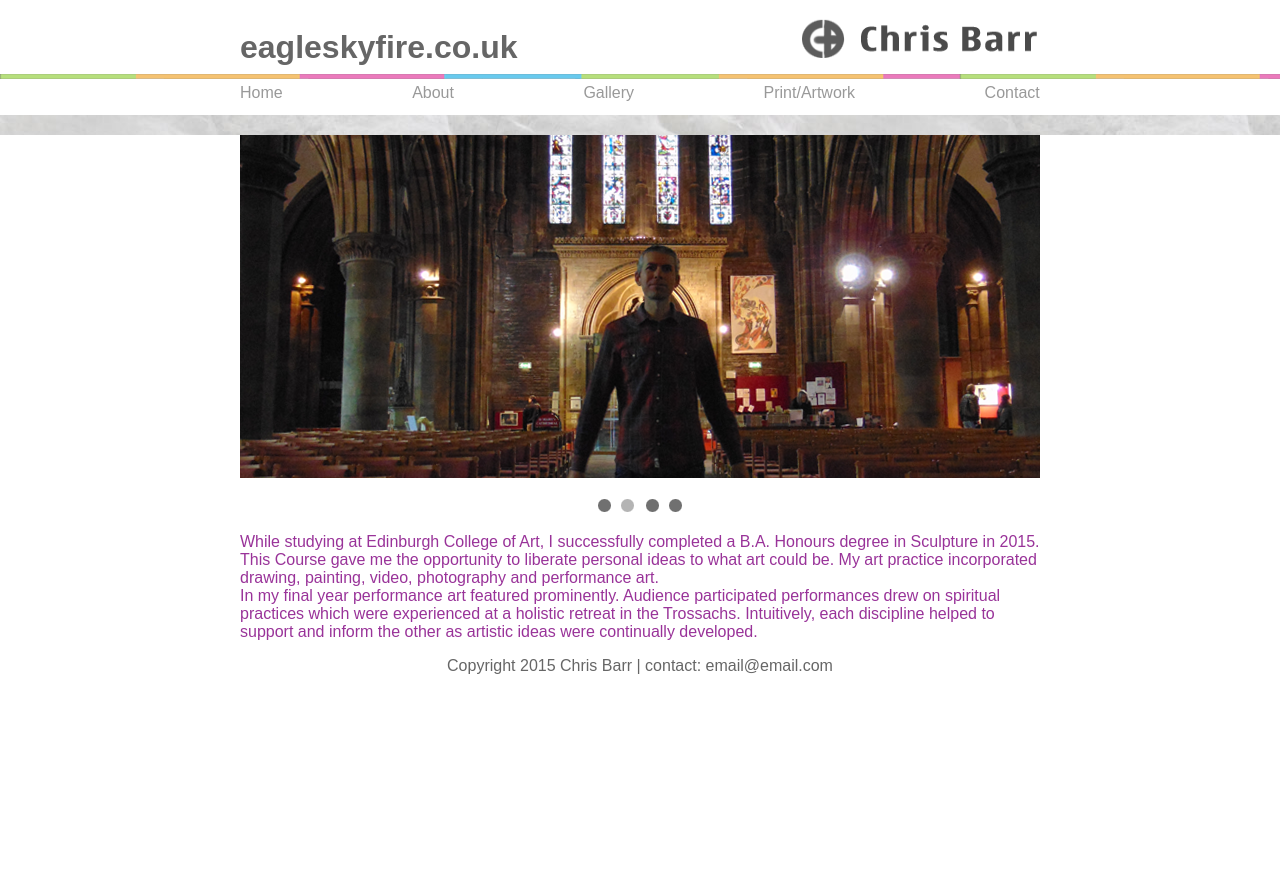
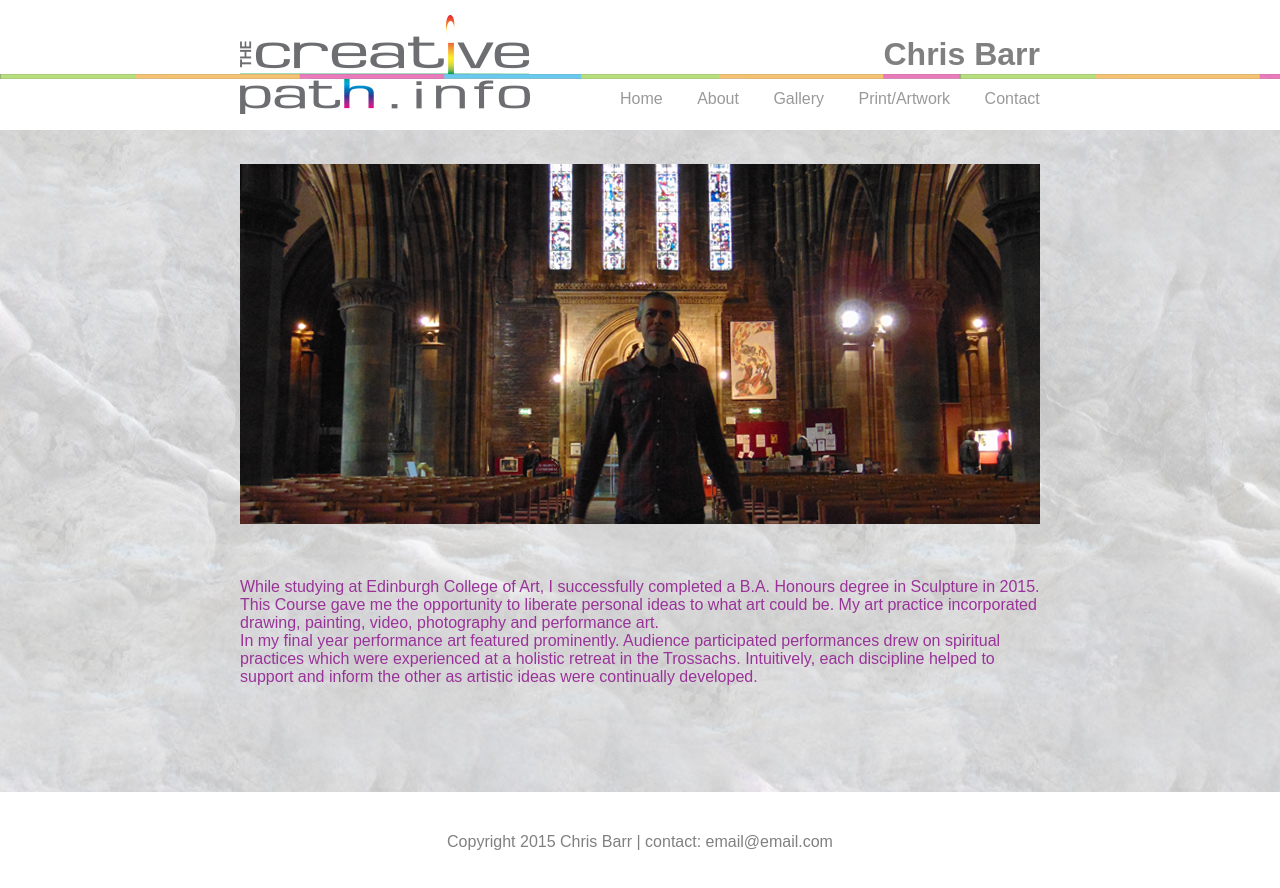
Before and after one commit to wallmasterr/chrisstuff, a plain HTML site: page index_working.html in a window 1280 px wide. Before the commit the page ends 800 px from the top, so only its background shows below. Drawn offline with Linux system fonts and the light colour scheme.

Commit message:
got header working
got header working

```diff
--- a/index_working.html
+++ b/index_working.html
@@ -1,73 +1,24 @@
-<?xml version="1.0" encoding="iso-8859-1" ?><!DOCTYPE html PUBLIC "-//W3C//DTD XHTML 1.0 Strict//EN"
+<?xml version="1.0" encoding="iso-8859-1" ?>
+<!DOCTYPE html PUBLIC "-//W3C//DTD XHTML 1.0 Strict//EN"
 "http://www.w3.org/TR/xhtml1/DTD/xhtml1-strict.dtd">
 <html xmlns="http://www.w3.org/1999/xhtml">
-
 <head>
   <meta charset="utf-8">
   <title>Chris Barr</title>
   <link href="style.css" rel="stylesheet" type="text/css">
   <style type="text/css">
-<!--
-.style1 {font-family: Arial, Helvetica, sans-serif}
-.style2 {color: #666666}
-a:link {
-	color: #999999;
-	text-decoration: none;
-}
-a:visited {
-	text-decoration: none;
-	color: #999999;
-}
-a:hover {
-	text-decoration: underline;
-	color: #333333;
-}
-a:active {
-	text-decoration: none;
-	color: #333333;
-}
-body,td,th {
-	font-family: Arial, Helvetica, sans-serif;
-	color: #666666;
-	font-size: medium;
-}
-body {
-	background-color: #FFFFFF;
-}
-.style3 {
-	font-size: xx-large
-}
-h1,h2,h3,h4,h5,h6 {
-	font-family: Arial, Helvetica, sans-serif;
-}
-h1 {
-	font-size: 50px;
-	color: #999999;
-}
-.style4 {
-	color: #993399
-}
-
--->
   </style>
-<meta http-equiv="Content-Type" content="text/html; charset=iso-8859-1" /></head>
+</head>
 
 <body>
-        <div id="colorbar"></div>
+  <div id="fullwrapper">
+  <div id="header" style="padding:0px;">
+    <div class="wrapper">
+      <img src="images/logo.png" style="padding-top:15px; float:left;">
 
-<div id="bgtile">        </div>
-
-<div id="wrapper">
-        <div id="header">
-            <div align="left"><div style=" float:left; width:300px; height:40px;">
-              	<h1 class="style1 style2 style3">eagleskyfire.co.uk</h1>
+      <div id="chrisbarr">
+        <h1>Chris Barr<h1/>
       </div>
-            <div style="width: 260px; float:right;">
-              	<div align="right"><img src="images/ChrisBarLogo.png" width="240" height="50" alt=""/>           	    </div>
-            </div>
-        	</div>
-        </div>
-
       <div id="navBar">
         <ul id="menu">
           <li class="style1"><a href="index.html" target="_self">Home</a></li>
@@ -76,23 +27,32 @@ h1 {
           <li class="style1"><a href="prints.html" target="_self">Print/Artwork</a></li>
           <li class="style1" style="padding-right:0px;"><a href="contact.html" target="_self">Contact</a></li>
         </ul>
-            <div align="justify"></div>
       </div>
+
+      <div id="colorbar"></div>
+    </div>
+  </div>
+
+  <div class="main">
+    <div class="wrapper">
+
       <div id="homegalary">
+        <br />
         <p><img src="images/GlasswalkfrontalinChurch.png" alt="glass walk" /></p>
-          <p align="center"><img src="images/ScrollerPlacer.png" alt="" width="86" height="15" />            </p>
       </div>
-        <div class="main">
+      <br />
       <p class="style4">While studying at Edinburgh College of Art, I successfully  completed a B.A. Honours degree in Sculpture in 2015. This 		Course gave me the  opportunity to liberate personal ideas to what art could be. My art practice  incorporated drawing, painting, 	video, photography and performance art.<br />
       In my final year performance art featured prominently.  Audience participated performances drew on spiritual practices which were  experienced at a holistic retreat in the Trossachs. Intuitively, each  discipline helped to support and inform the other as artistic ideas were  continually developed.</p>
+      <br /><br /><br /><br /><br />
+    </div>
   </div>
 
   <div id="footer">
+    <div class="wrapper">
      <p>Copyright 2015 Chris Barr | contact: email@email.com</p>
     </div>
   </div>
-
-<div id="apDiv1"></div>
+</div>
 </body>
 
 </body>
--- a/style.css
+++ b/style.css
@@ -9,6 +9,62 @@ html {overflow-y: scroll;}
 ::-moz-selection        {background-color: #FFCC33; color: #eee; text-shadow: none;}
 ::selection             {background-color: #FFCC33; color: #eee; text-shadow: none;}
 
+body
+{
+	background-image:url(images/bgTilable.jpg);
+	padding: 0px;
+	margin: 0px;
+	font-family: Arial, Helvetica, sans-serif;
+	height:100%;
+}
+
+ .style1
+{
+  font-family: Arial, Helvetica, sans-serif;
+}
+.style2
+{
+  color: #666666;
+}
+.style4
+{
+  color: #993399;
+}
+
+    a:link
+    {
+    	color: #999999;
+    	text-decoration: none;
+    }
+    a:visited
+    {
+    	text-decoration: none;
+    	color: #999999;
+    }
+    a:hover
+    {
+    	text-decoration: underline;
+    	color: #333333;
+    }
+    a:active
+    {
+    	text-decoration: none;
+    	color: #333333;
+    }
+
+    h1, h2, h3, h4, h5, h6
+    {
+    	font-family: Arial, Helvetica, sans-serif;
+    }
+#chrisbarr
+{
+	height:40px;
+	padding-top:15px;
+	padding-bottom:19px;
+	padding-right:0px;
+	float:right;
+	color:grey;
+}
 #images
 {
 	padding-top:6px;
@@ -16,47 +72,37 @@ html {overflow-y: scroll;}
 
 }
 
-#wrapper
+#navBar
 {
-	width:800px;
-	margin-left: auto;
-	margin-right: auto;
-	position: static;
+	width:450px;
+	float: left;
+	padding-right: 0px;
+	padding-left:60px;
 }
-
 #header
 {
-	height:60px;
+	height:130px;
+	background-color:#FFFFFF;
+	margin:0px;
+	padding:0px;
 }
 
 ul#menu
 {
-    padding: 0;
+	padding: 0;
 }
 
 ul#menu li
 {
 	color:#999999;
 	style="list-style-type:none;
-	width:800px;
+	width:4500px;
 	display:inline;
-	padding-right:125px;
+	padding-left:30px;
 }
-ul#menu li a:hover {
+ul#menu li a:hover
+{
 	color:#333333;
-}
-
-#apDiv1
-{
-	position:fixed;
-	left:0px;
-	top:115px;
-	width:100%;
-	height:20px;
-	z-index:0;
-	background-image: url(images/bgTilable.jpg);
-	background-repeat: repeat;
-	background-position: center top;
 }
 
 #colorbar
@@ -71,15 +117,32 @@ ul#menu li a:hover {
 	padding: 0px;
 }
 
-#footer
-{
-	text-align: center;
-}
-
-#wrapper
+.wrapper
 {
 	margin-left: auto;
 	margin-right: auto;
 	position:inherit;
 	z-index: 100;
+	width: 800px;
 }
+#fullwrapper
+{
+	min-height:100%;
+	position:relative;
+}
+#footer
+{
+	text-align: center;;
+	background-color: white;
+	padding-top: 25px;
+	width:100%;
+	height:100px;
+	bottom:0;
+	left:0;
+	color: grey;
+
+}
+#main
+{
+	height:100%;
+}
```
Also changed, not shown: images/logo.png (added). Lines whose indentation alone changed are shown as unchanged.
